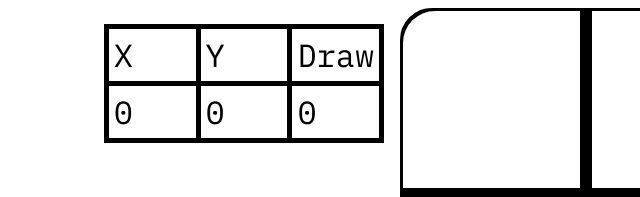
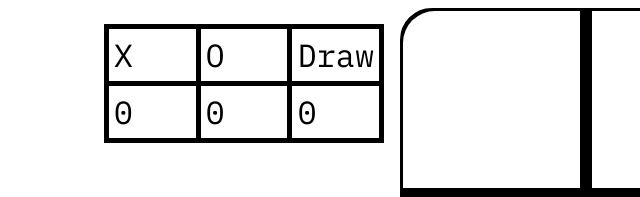
Before and after one commit to Pedro-Mayo/TicTacToe, a plain HTML site: page index.html in a window 1280 px wide. Shown: the top 197 px of the page, 0-640 px from the left. Drawn offline with Linux system fonts and the light colour scheme.

Commit message:
Fixed typo

```diff
--- a/index.html
+++ b/index.html
@@ -25,7 +25,7 @@
         <div id="gameTracking">
             <div id="gameScore">
                 <div>X</div>
-                <div>Y</div>
+                <div>O</div>
                 <div>Draw</div>
                 <div id="xScore">0</div>
                 <div id="yScore">0</div>
```
